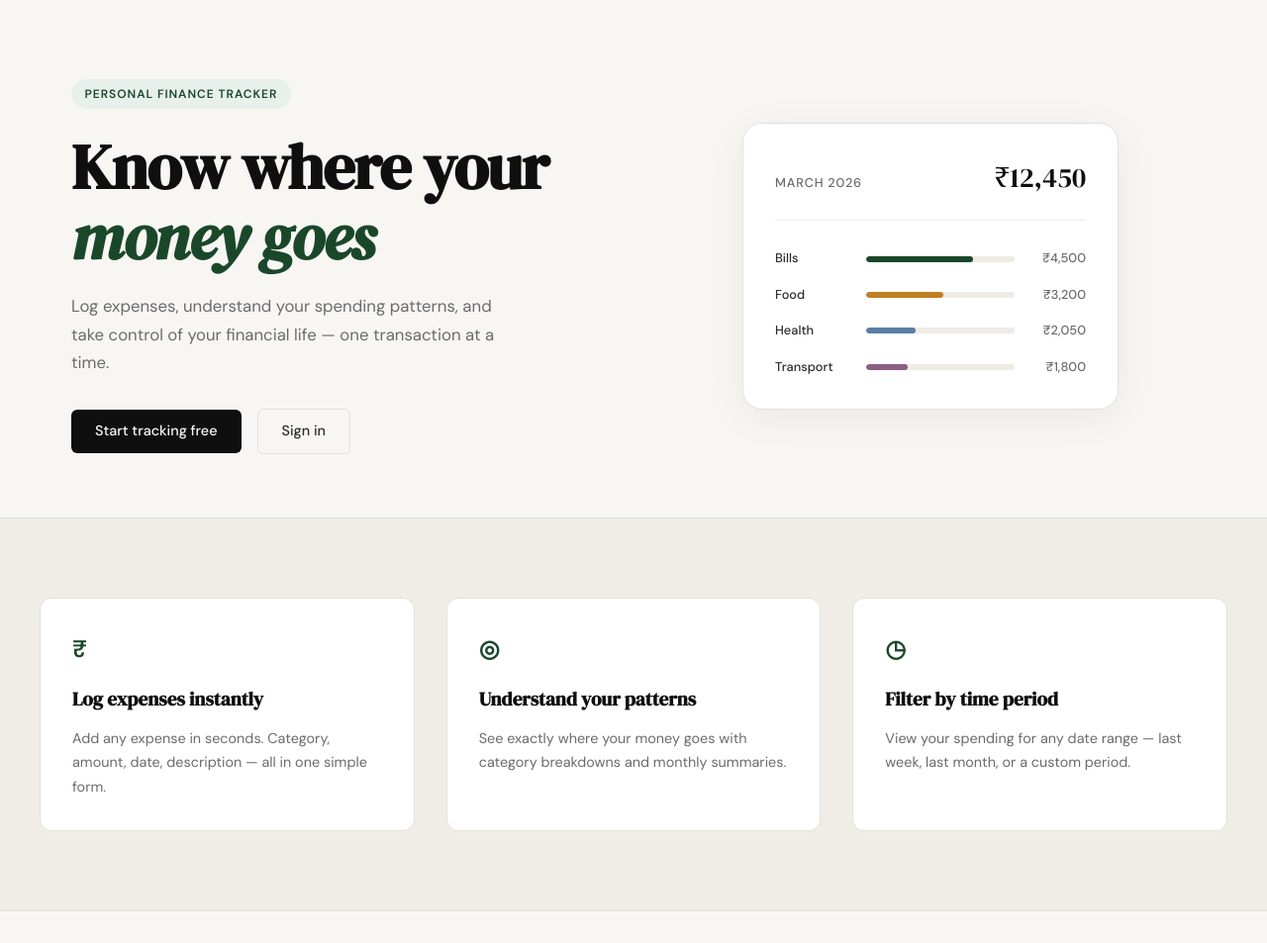
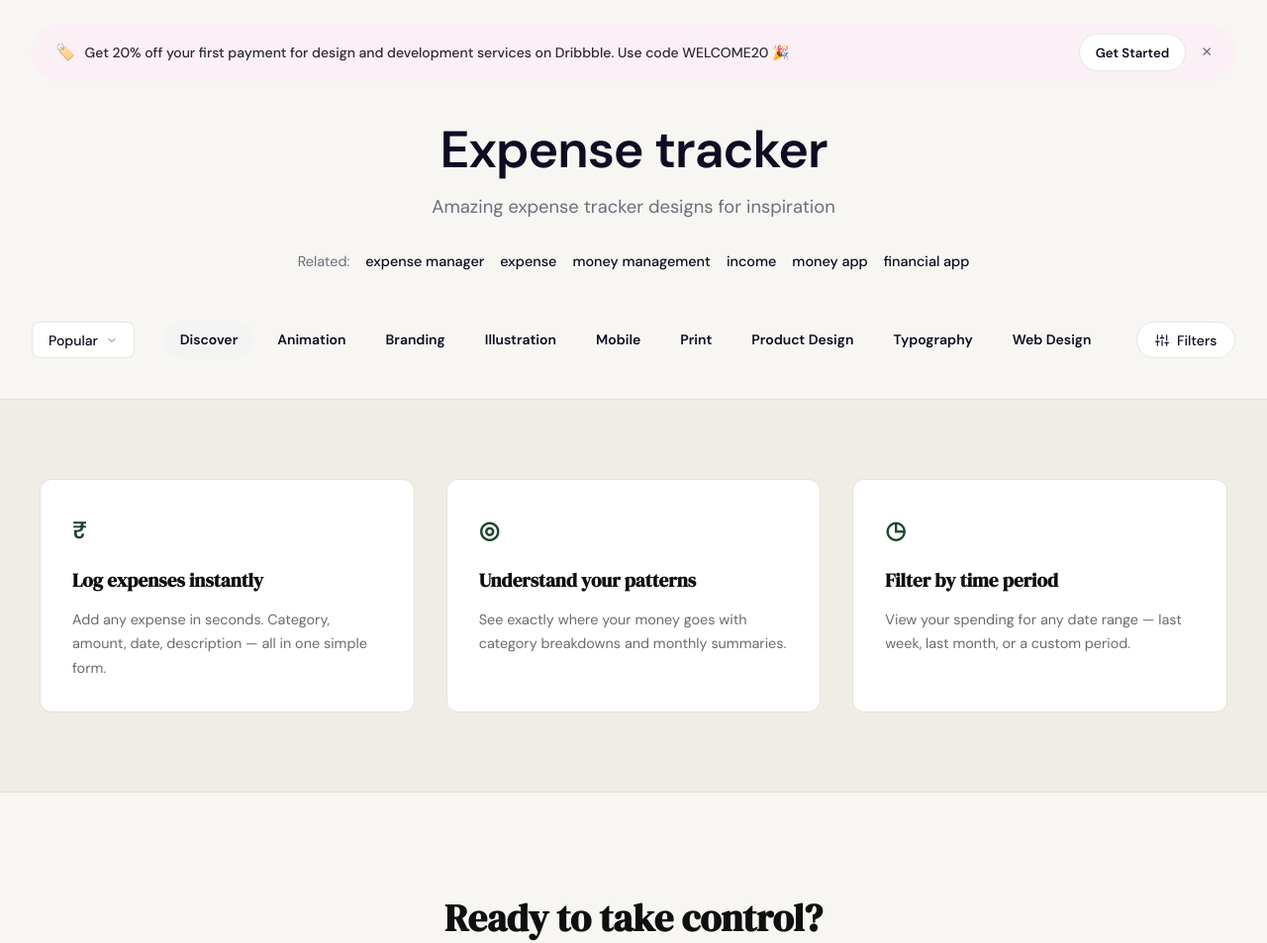
Before and after one commit to 37AKSHAYJAYANT/claude, a Flask app: page / in a window 1280 px wide. Shown: the part 61-1014 px from the top of the page at 99% size. Run offline with Flask 3, Linux system fonts and the light colour scheme.

Commit message:
Upgrade of Landing Hero page

```diff
--- /dev/null
+++ b/static/css/landing.css
@@ -0,0 +1,226 @@
+/* ------------------------------------------------------------------ */
+/* Landing Hero Section (Dribbble Style)                               */
+/* ------------------------------------------------------------------ */
+
+.hero {
+    display: flex;
+    flex-direction: column;
+    align-items: center;
+    max-width: 1300px;
+    margin: 0 auto;
+    padding: 1.5rem 2rem 2.5rem;
+    gap: 2.5rem;
+    grid-template-columns: none;
+}
+
+/* Promo Banner */
+.promo-banner {
+    width: 100%;
+    background: #fbf0f5;
+    border-radius: 999px;
+    padding: 0.65rem 1.25rem 0.65rem 1.5rem;
+    display: flex;
+    align-items: center;
+    justify-content: space-between;
+    gap: 1rem;
+    box-sizing: border-box;
+}
+
+.promo-content {
+    display: flex;
+    align-items: center;
+    gap: 0.6rem;
+    font-size: 0.875rem;
+    color: #2b2b36;
+    font-weight: 500;
+}
+
+.promo-icon {
+    font-size: 1rem;
+}
+
+.promo-actions {
+    display: flex;
+    align-items: center;
+    gap: 0.75rem;
+}
+
+.promo-btn {
+    background: #ffffff;
+    color: #0d0c22;
+    font-weight: 600;
+    font-size: 0.825rem;
+    padding: 0.45rem 1rem;
+    border-radius: 999px;
+    border: 1px solid #e7e7e9;
+    white-space: nowrap;
+    transition: all 0.2s;
+    text-decoration: none;
+}
+
+.promo-btn:hover {
+    border-color: #0d0c22;
+}
+
+.promo-close {
+    background: none;
+    border: none;
+    font-size: 0.85rem;
+    color: #6e6d7a;
+    cursor: pointer;
+    padding: 0.2rem;
+    line-height: 1;
+    display: flex;
+    align-items: center;
+}
+
+/* Hero Header */
+.hero-header {
+    text-align: center;
+    max-width: 900px;
+    margin: 0 auto;
+    display: flex;
+    flex-direction: column;
+    align-items: center;
+}
+
+.hero-title {
+    font-family: var(--font-body), system-ui, -apple-system, sans-serif;
+    font-weight: 700;
+    font-size: clamp(2.25rem, 5vw, 3.25rem);
+    color: #0d0c22;
+    margin: 0 0 0.75rem 0;
+    letter-spacing: -0.02em;
+    line-height: 1.15;
+}
+
+.hero-subtitle {
+    font-size: 1.15rem;
+    color: #6e6d7a;
+    margin: 0 0 1.25rem 0;
+    font-weight: 400;
+    max-width: 100%;
+}
+
+/* Related Tags */
+.related-tags {
+    display: flex;
+    flex-wrap: wrap;
+    align-items: center;
+    justify-content: center;
+    gap: 1rem;
+    font-size: 0.9rem;
+    margin-top: 0.5rem;
+}
+
+.related-label {
+    color: #6e6d7a;
+    font-weight: 400;
+}
+
+.related-link {
+    color: #0d0c22;
+    font-weight: 500;
+    text-decoration: none;
+    transition: color 0.15s;
+}
+
+.related-link:hover {
+    color: #ea4c89;
+    text-decoration: underline;
+}
+
+/* Filter Bar */
+.filter-bar {
+    width: 100%;
+    display: flex;
+    align-items: center;
+    justify-content: space-between;
+    gap: 1.5rem;
+    padding-top: 0.5rem;
+    overflow-x: auto;
+}
+
+.filter-dropdown .dropdown-btn {
+    display: inline-flex;
+    align-items: center;
+    gap: 0.5rem;
+    background: #ffffff;
+    border: 1px solid #e7e7e9;
+    border-radius: 8px;
+    padding: 0.55rem 1rem;
+    font-size: 0.875rem;
+    font-weight: 500;
+    color: #0d0c22;
+    cursor: pointer;
+    font-family: inherit;
+    white-space: nowrap;
+}
+
+.dropdown-arrow {
+    color: #6e6d7a;
+}
+
+.filter-pills {
+    display: flex;
+    align-items: center;
+    gap: 0.5rem;
+    overflow-x: auto;
+    scrollbar-width: none;
+    -ms-overflow-style: none;
+}
+
+.filter-pills::-webkit-scrollbar {
+    display: none;
+}
+
+.filter-pill {
+    padding: 0.5rem 1rem;
+    border-radius: 999px;
+    font-size: 0.875rem;
+    font-weight: 600;
+    color: #0d0c22;
+    text-decoration: none;
+    white-space: nowrap;
+    transition: all 0.15s;
+}
+
+.filter-pill:hover {
+    color: #6e6d7a;
+}
+
+.filter-pill.active {
+    background: #f3f3f4;
+    color: #0d0c22;
+}
+
+.filter-action .filter-btn {
+    display: inline-flex;
+    align-items: center;
+    gap: 0.5rem;
+    background: #ffffff;
+    border: 1px solid #e7e7e9;
+    border-radius: 999px;
+    padding: 0.55rem 1.1rem;
+    font-size: 0.875rem;
+    font-weight: 500;
+    color: #0d0c22;
+    cursor: pointer;
+    font-family: inherit;
+    white-space: nowrap;
+}
+
+@media (max-width: 900px) {
+    .promo-banner {
+        border-radius: 16px;
+        flex-direction: column;
+        align-items: flex-start;
+    }
+    .promo-actions {
+        width: 100%;
+        justify-content: space-between;
+    }
+    .filter-bar {
+        justify-content: flex-start;
+    }
+}
--- a/templates/landing.html
+++ b/templates/landing.html
@@ -2,61 +2,64 @@
 
 {% block title %}Spendly — Track Every Rupee{% endblock %}
 
+{% block head %}
+<link rel="stylesheet" href="{{ url_for('static', filename='css/landing.css') }}">
+{% endblock %}
+
 {% block content %}
 
 <section class="hero">
-    <div class="hero-inner">
-        <div class="hero-badge">Personal Finance Tracker</div>
-        <h1 class="hero-title">
-            Know where your<br>
-            <em>money goes</em>
-        </h1>
-        <p class="hero-subtitle">
-            Log expenses, understand your spending patterns,
-            and take control of your financial life —
-            one transaction at a time.
-        </p>
-        <div class="hero-actions">
-            <a href="{{ url_for('register') }}" class="btn-primary">Start tracking free</a>
-            <a href="{{ url_for('login') }}" class="btn-ghost">Sign in</a>
+    <div class="promo-banner">
+        <div class="promo-content">
+            <span class="promo-icon">🏷️</span>
+            <span class="promo-text">Get 20% off your first payment for design and development services on Dribbble. Use code WELCOME20 🎉</span>
+        </div>
+        <div class="promo-actions">
+            <a href="#" class="promo-btn">Get Started</a>
+            <button class="promo-close" aria-label="Close">✕</button>
         </div>
     </div>
-    <div class="hero-visual">
-        <div class="mock-card">
-            <div class="mock-card-header">
-                <span class="mock-label">March 2026</span>
-                <span class="mock-total">₹12,450</span>
-            </div>
-            <div class="mock-bars">
-                <div class="mock-bar-row">
-                    <span class="mock-cat">Bills</span>
-                    <div class="mock-bar-track">
-                        <div class="mock-bar" style="width: 72%"></div>
-                    </div>
-                    <span class="mock-amt">₹4,500</span>
-                </div>
-                <div class="mock-bar-row">
-                    <span class="mock-cat">Food</span>
-                    <div class="mock-bar-track">
-                        <div class="mock-bar mock-bar-2" style="width: 52%"></div>
-                    </div>
-                    <span class="mock-amt">₹3,200</span>
-                </div>
-                <div class="mock-bar-row">
-                    <span class="mock-cat">Health</span>
-                    <div class="mock-bar-track">
-                        <div class="mock-bar mock-bar-3" style="width: 33%"></div>
-                    </div>
-                    <span class="mock-amt">₹2,050</span>
-                </div>
-                <div class="mock-bar-row">
-                    <span class="mock-cat">Transport</span>
-                    <div class="mock-bar-track">
-                        <div class="mock-bar mock-bar-4" style="width: 28%"></div>
-                    </div>
-                    <span class="mock-amt">₹1,800</span>
-                </div>
-            </div>
+
+    <div class="hero-header">
+        <h1 class="hero-title">Expense tracker</h1>
+        <p class="hero-subtitle">Amazing expense tracker designs for inspiration</p>
+
+        <div class="related-tags">
+            <span class="related-label">Related:</span>
+            <a href="#" class="related-link">expense manager</a>
+            <a href="#" class="related-link">expense</a>
+            <a href="#" class="related-link">money management</a>
+            <a href="#" class="related-link">income</a>
+            <a href="#" class="related-link">money app</a>
+            <a href="#" class="related-link">financial app</a>
+        </div>
+    </div>
+
+    <div class="filter-bar">
+        <div class="filter-dropdown">
+            <button class="dropdown-btn" type="button">
+                <span>Popular</span>
+                <svg class="dropdown-arrow" width="12" height="12" viewBox="0 0 24 24" fill="none" stroke="currentColor" stroke-width="2" stroke-linecap="round" stroke-linejoin="round"><polyline points="6 9 12 15 18 9"></polyline></svg>
+            </button>
+        </div>
+
+        <div class="filter-pills">
+            <a href="#" class="filter-pill active">Discover</a>
+            <a href="#" class="filter-pill">Animation</a>
+            <a href="#" class="filter-pill">Branding</a>
+            <a href="#" class="filter-pill">Illustration</a>
+            <a href="#" class="filter-pill">Mobile</a>
+            <a href="#" class="filter-pill">Print</a>
+            <a href="#" class="filter-pill">Product Design</a>
+            <a href="#" class="filter-pill">Typography</a>
+            <a href="#" class="filter-pill">Web Design</a>
+        </div>
+
+        <div class="filter-action">
+            <button class="filter-btn" type="button">
+                <svg width="14" height="14" viewBox="0 0 24 24" fill="none" stroke="currentColor" stroke-width="2" stroke-linecap="round" stroke-linejoin="round"><line x1="4" y1="21" x2="4" y2="14"></line><line x1="4" y1="10" x2="4" y2="3"></line><line x1="12" y1="21" x2="12" y2="12"></line><line x1="12" y1="8" x2="12" y2="3"></line><line x1="20" y1="21" x2="20" y2="16"></line><line x1="20" y1="12" x2="20" y2="3"></line><line x1="1" y1="14" x2="7" y2="14"></line><line x1="9" y1="8" x2="15" y2="8"></line><line x1="17" y1="16" x2="23" y2="16"></line></svg>
+                <span>Filters</span>
+            </button>
         </div>
     </div>
 </section>
```
